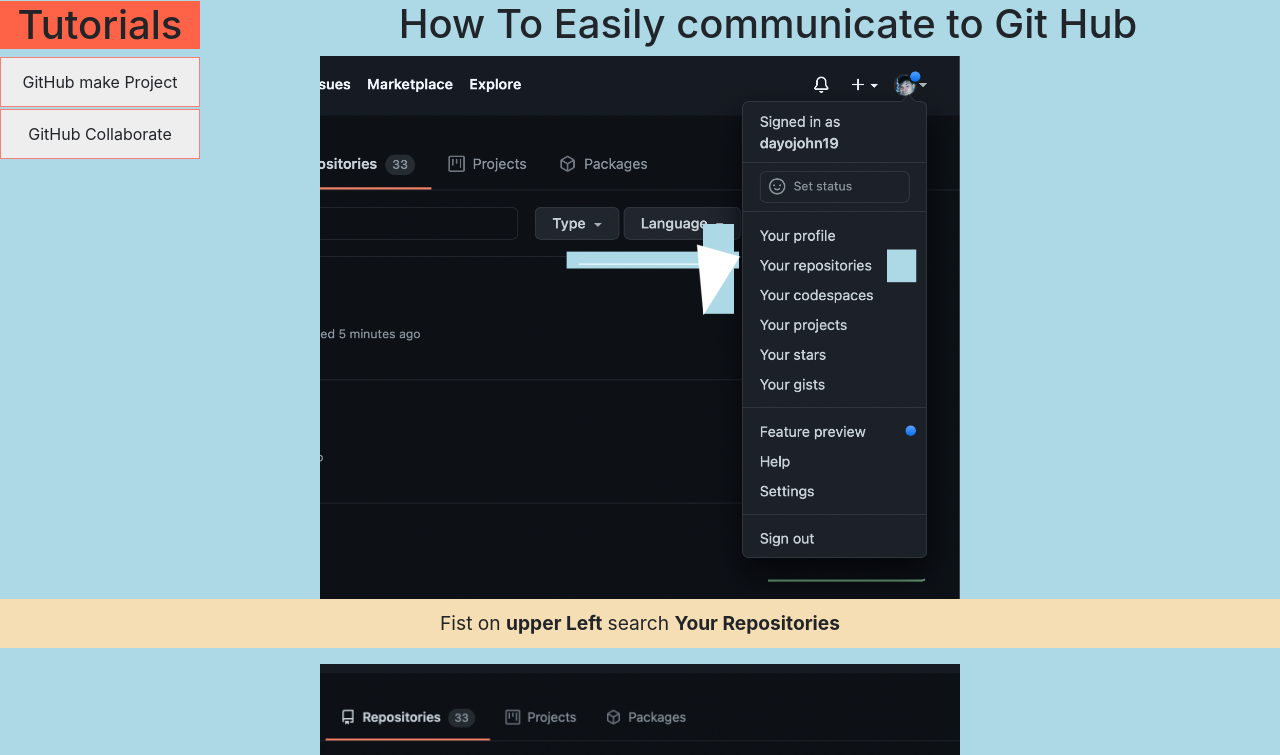
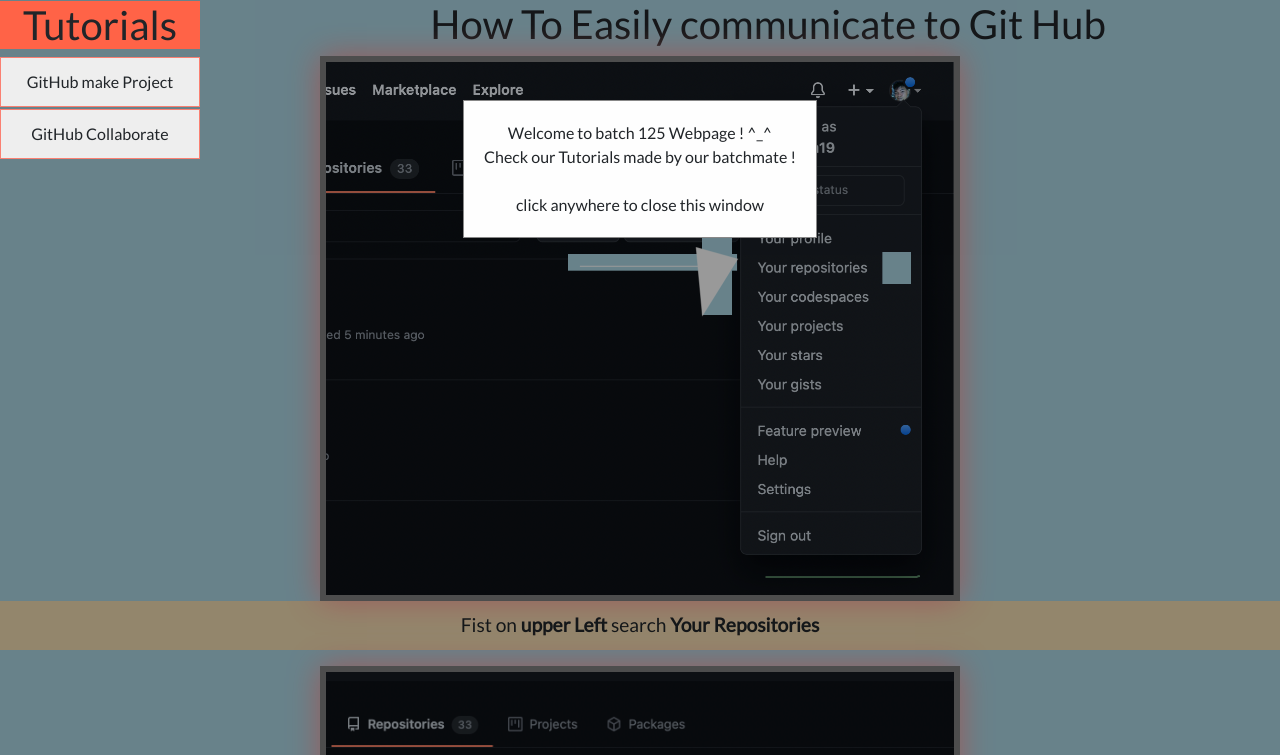
Before and after one commit to dayojohn19/Zuitt, a plain HTML site: page index.html in a window 1280 px wide. Both pictures are taken after a click on the link "GitHub make Project". Shown: the top 755 px of the page. Drawn offline with nearby package versions, Linux system fonts and the light colour scheme.

Commit message:
added styles

```diff
--- a/index.html
+++ b/index.html
@@ -9,13 +9,29 @@
     ">
     <link rel="stylesheet" href="https://maxcdn.bootstrapcdn.com/bootstrap/4.0.0/css/bootstrap.min.css" integrity="sha384-Gn5384xqQ1aoWXA+058RXPxPg6fy4IWvTNh0E263XmFcJlSAwiGgFAW/dAiS6JXm" crossorigin="anonymous">
     <link rel="stylesheet" href="tutorials/git_fork/git_fork.css">
+    <link rel="preconnect" href="https://fonts.googleapis.com">
+    <link rel="preconnect" href="https://fonts.googleapis.com">
+    <link rel="preconnect" href="https://fonts.gstatic.com" crossorigin>
+    <link href="https://fonts.googleapis.com/css2?family=Lato&display=swap" rel="stylesheet">
     <link rel="stylesheet" href="tutorials/git_repositories/git_styles.css">
     <link rel="stylesheet" href="media_750_min.css">
     <link rel="stylesheet" href="media_all_size.css">
-    <script src="index.js"></script>
+
 
 </head>
+
 <body>
+    <div class="welcome">
+        <div class="welcome-content">
+          Welcome to batch 125 Webpage ! ^_^
+          <br>
+          <a>Check our Tutorials made by our batchmate ! </a>
+          <br><br>
+          <a>click anywhere to close this window</a>
+        </div>
+      </div>
+
+    <button onclick="topFunction()" id="myBtn" title="Go to top">Top</button>
     <ul class="nav flex-column">
         <div class="vertical-menu">
             <h1 class="tutorials">Tutorials</h1>
@@ -156,4 +172,6 @@
 
 
 </body>
+
+<script src="index.js"></script>
 </html>
--- a/index.js
+++ b/index.js
@@ -1,6 +1,17 @@
 
 
+var wel = document.querySelector('.welcome');
+document.addEventListener('DOMContentLoaded', ()=>{
+    wel.style.display = 'block';
+});
 
+window.onclick = function(event) {
+    if (event.target == wel) {
+      wel.style.display = "none";
+    }
+  }
 
 function git_repositories(){var gr = document.querySelector('.git_repositories');var gf = document.querySelector('.git_fork');gr.style.display = 'block';gf.style.display = 'none';}
 function git_fork (){var gr = document.querySelector('.git_repositories');var gf = document.querySelector('.git_fork');gf.style.display = 'block';gr.style.display = 'none';}
+
+var mybutton = document.getElementById("myBtn");window.onscroll = function() {scrollFunction()};function scrollFunction() {if (document.body.scrollTop > 20 || document.documentElement.scrollTop > 20) {mybutton.style.display = "block";} else {mybutton.style.display = "none";}}function topFunction() {document.body.scrollTop = 0;document.documentElement.scrollTop = 0;}
--- a/media_all_size.css
+++ b/media_all_size.css
@@ -4,6 +4,7 @@
 .git_repositories {
     display: none;
 }
+
 a {
     text-decoration: none;
     color: black;
@@ -12,6 +13,7 @@
     margin: 0;
     padding: 0;
     height: 1000px;
+    font-family: 'Lato', sans-serif;
 }
 
 .vertical-menu {
@@ -41,3 +43,57 @@
 .tutorials {
     background-color: tomato;
 }
+#myBtn {
+    display: none;
+    position: fixed;
+    bottom: 20px;
+    right: 30px;
+    z-index: 99;
+    font-size: 18px;
+    border: none;
+    outline: none;
+    background-color: red;
+    color: white;
+    cursor: pointer;
+    padding: 15px;
+    border-radius: 4px;
+  }
+
+  #myBtn:hover {
+    background-color: #555;
+  }
+
+  .welcome {
+    display: none;
+    position: fixed;
+    z-index: 1;
+    padding-top: 100px;
+    left: 0;
+    top: 0;
+    width: 100%;
+    height: 100%;
+    overflow: auto;
+    background-color: rgb(0,0,0);
+    background-color: rgba(0,0,0,0.4);
+  }
+
+
+  .welcome-content {
+    background-color: #fefefe;
+    margin: auto;
+    padding: 20px;
+    border: 1px solid #888;
+    width: fit-content;
+  }
+
+
+  .close {
+    color: #aaaaaa;
+    float: right;
+    font-size: 28px;
+    font-weight: bold;
+  }
+  img {
+      border: 6px solid gray;
+      box-shadow: 0px 0px 30px rgb(255, 151, 151);
+  }
```
Also changed, not shown: media_750_min.css (line endings or trailing spaces), tutorials/git_repositories/git_styles.css (line endings or trailing spaces).
